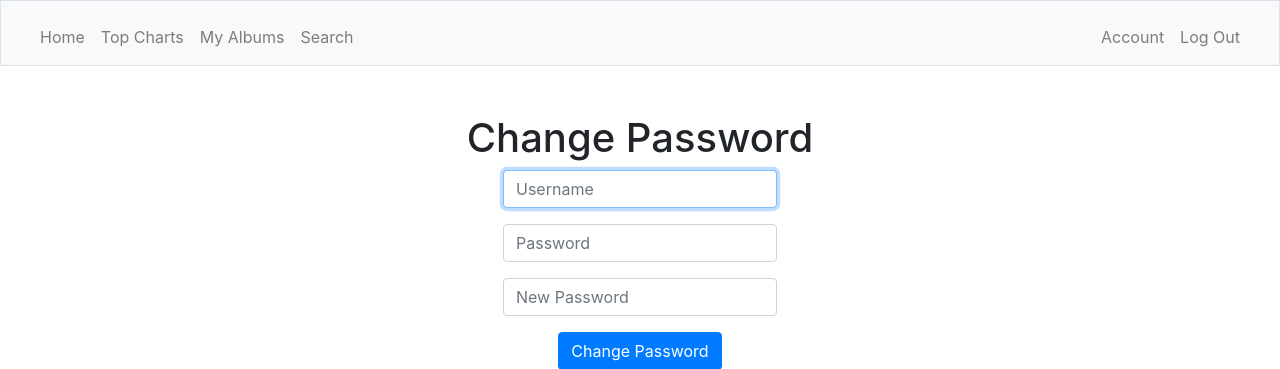
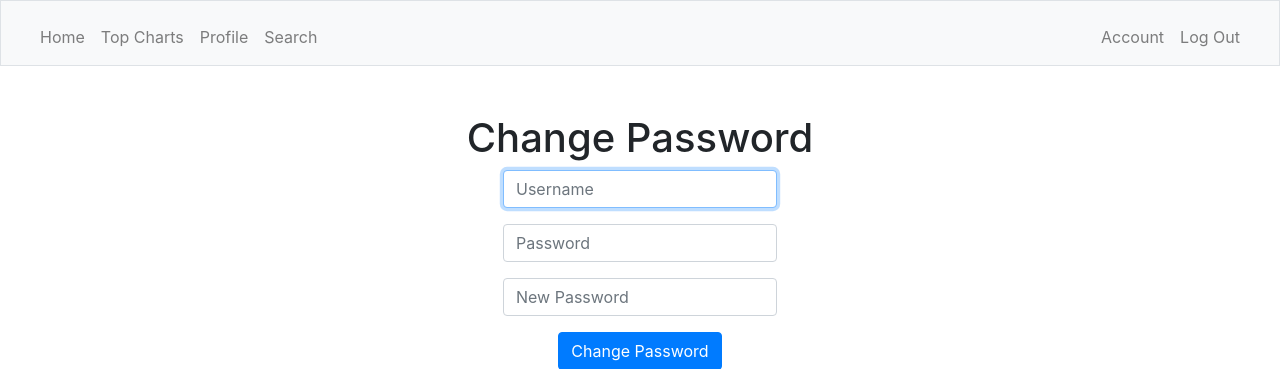
Before and after one commit to ethanckelly/-cs50final, a Flask app: page /account in a window 1280 px wide. Shown: the top 369 px of the page. Run offline with Flask 2, Linux system fonts and the light colour scheme; the visitor is signed in with stand-in values (Sample User, id 1); some libraries are stand-ins or nearby versions.

Commit message:
Update layout.html
comments

```diff
--- a/templates/layout.html
+++ b/templates/layout.html
@@ -3,6 +3,7 @@
 <html lang="en">
 
 <head>
+    <!-- template for everything else -->
 
     <meta charset="utf-8">
     <meta name="viewport" content="initial-scale=1, width=device-width">
@@ -38,19 +39,21 @@
 
 <body>
 
+    <!-- navbar -->
     <nav class="bg-light border navbar navbar-expand-md navbar-light">
         <div class="container-fluid">
-            <!--<a class="navbar-brand" href="/"><span class="blue">C</span><span class="red">$</span><span class="yellow">5</span><span class="green">0</span> <span class="red">Finance</span></a>-->
             <button aria-controls="navbar" aria-expanded="false" aria-label="Toggle navigation" class="navbar-toggler"
                 data-bs-target="#navbar" data-bs-toggle="collapse" type="button">
                 <span class="navbar-toggler-icon"></span>
             </button>
             <div class="collapse navbar-collapse" id="navbar">
+                <!-- giving all the buttons for rediracting - only allowing access to profile if logged in -->
                 {% if session["user_id"] %}
                     <ul class="navbar-nav me-auto mt-2">
                         <li class="nav-item"><a class="nav-link" href="/">Home</a></li>
                         <li class="nav-item"><a class="nav-link" href="/top">Top Charts</a></li>
-                        <li class="nav-item"><a class="nav-link" href="/myalbums">My Albums</a></li>
+                        <!-- <li class="nav-item"><a class="nav-link" href="/myalbums">My Albums</a></li> -->
+                        <li class="nav-item"><a class="nav-link" href="/profile">Profile</a></li>
                         <li class="nav-item"><a class="nav-link" href="/search">Search</a></li>
                         <!--<li class="nav-item"><a class="nav-link" href="/add">Add</a></li>-->
                     </ul>
@@ -71,7 +74,7 @@
             </div>
         </div>
     </nav>
-
+    <!-- if there is flashed message, display it -->
     {% if get_flashed_messages() %}
     <header>
         <div class="alert alert-primary mb-0 text-center" role="alert">
@@ -79,7 +82,7 @@
         </div>
     </header>
     {% endif %}
-
+    <!-- displaying where I will put the other pages -->
     <main class="container-fluid py-5 text-center">
         {% block main %}{% endblock %}
     </main>
```
